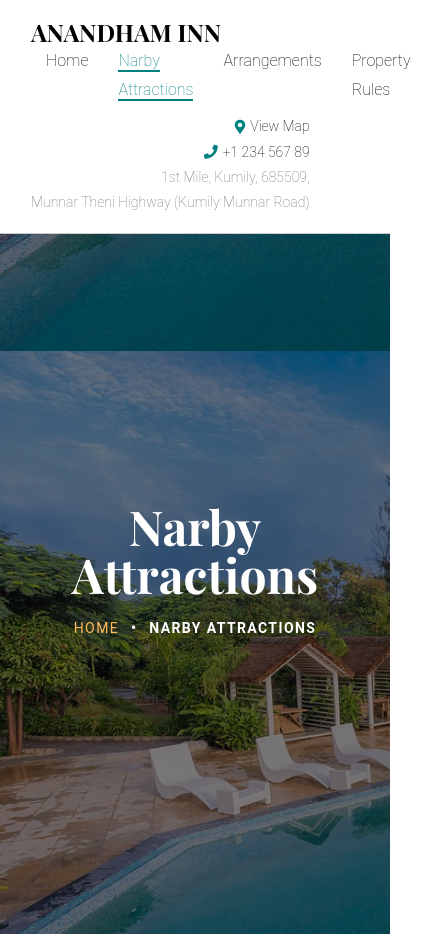
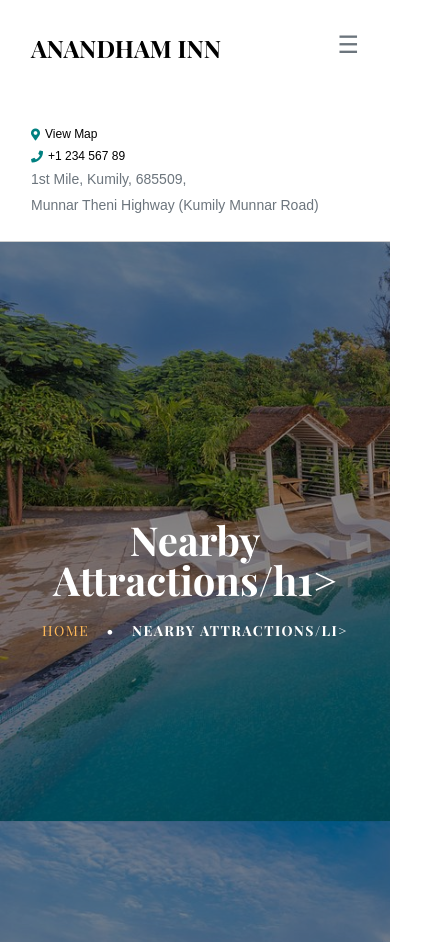
Before and after one commit to Sree29/Anandham, a plain HTML site: page nearby_attractions.html in a window 390 px wide. Shown: the top 945 px of the page, 426 px wide, since content can reach past the window. Drawn offline with nearby package versions, Linux system fonts and the light colour scheme; files whose address does not match are found by name; a web font is replaced by a local one.

Commit message:
fifth commmit

```diff
--- a/nearby_attractions.html
+++ b/nearby_attractions.html
@@ -27,62 +27,27 @@
   </head>
   <body>
 
+
     <header class="site-header">
       <div class="container">
         <div class="navbar">
           <div class="navbar-logo">
             <h1><span>ANANDHAM INN</span></h1>
           </div>
-
+          <!-- Hidden Checkbox for Toggle -->
+          <input type="checkbox" id="menu-toggle" class="menu-toggle-checkbox" />
+          <label for="menu-toggle" class="menu-toggle">☰</label>
           <ul class="navbar-links">
-            <li ><a href="index.html">Home</a></li>
-            <li class="active"><a href="nearby_attractions.html">Narby Attractions</a></li>
-            <!-- <li><a href="about.html">About</a></li> -->
+            <li><a href="index.html">Home</a></li>
+            <li class="active"><a href="nearby_attractions.html">Nearby Attractions</a></li>
             <li ><a href="arrangements.html">Arrangements</a></li>
-            <li><a href="rules.html">Property Rules</a></li>
+            <li ><a href="rules.html">Property Rules</a></li>
           </ul>
           <div class="navbar-info">
             <a class="map-link" href="#"><i class="fa fa-map-marker-alt"></i> View Map</a>
             <a class="phone-link" href="tel:+123456789"><i class="fa fa-phone"></i> +1 234 567 89</a>
             <span class="address">1st Mile, Kumily, 685509,<br> Munnar Theni Highway (Kumily Munnar Road)</span>
           </div>
-          <style>
-            /* Navbar Info */
-            .navbar-info {
-              display: flex;
-              flex-direction: column;
-              align-items: flex-end;
-              text-align: right;
-              margin-top: 10px;
-              font-size: 14px;
-            }
-
-            .navbar-info .map-link,
-            .navbar-info .phone-link {
-              text-decoration: none;
-              color: #000;
-              display: flex;
-              align-items: center;
-            }
-
-            .navbar-info .map-link i,
-            .navbar-info .phone-link i {
-              margin-right: 5px;
-              /* Space between icon and text */
-            }
-
-            .navbar-info .map-link:hover,
-            .navbar-info .phone-link:hover {
-              text-decoration: underline;
-            }
-
-            /* Font Awesome Icon */
-            .fa-map-marker-alt,
-            .fa-phone {
-              color: #008080;
-              /* Icon color */
-            }
-          </style>
         </div>
       </div>
     </header>
@@ -90,7 +55,7 @@
   /* Reset */
 body {
   margin: 0;
-
+  font-family: Arial, sans-serif;
 }
 
 /* Header (Navbar) */
@@ -100,7 +65,7 @@
   position: sticky;
   top: 0;
   z-index: 1000;
-        padding: 10px 0;
+  padding: 15px 0;
 }
 
 .navbar {
@@ -108,6 +73,7 @@
   justify-content: space-between;
   align-items: center;
   flex-wrap: wrap;
+  gap: 20px;
 }
 
 .navbar-logo h1 {
@@ -121,13 +87,16 @@
 
 .navbar-links {
   display: flex;
+  flex-wrap: wrap;
   list-style: none;
   margin: 0;
   padding: 0;
+  gap: 20px;
+  transition: max-height 0.3s ease;
 }
 
 .navbar-links li {
-        margin: 0 15px;
+  margin: 0;
 }
 
 .navbar-links li a {
@@ -149,13 +118,20 @@
   align-items: flex-end;
   text-align: right;
   margin-top: 10px;
+  font-size: 14px;
 }
 
 .navbar-info .map-link,
 .navbar-info .phone-link {
   text-decoration: none;
   color: #000;
-        font-size: 14px;
+  display: flex;
+  align-items: center;
+}
+
+.navbar-info .map-link i,
+.navbar-info .phone-link i {
+  margin-right: 5px;
 }
 
 .navbar-info .map-link:hover,
@@ -163,78 +139,75 @@
   text-decoration: underline;
 }
 
-      /* Hero Section */
-      .site-hero {
-        position: relative;
-        background-size: cover;
-        background-attachment: fixed;
-        color: white;
-        text-align: center;
-        height: 100vh;
-        /* Full screen height */
-        display: flex;
-        align-items: center;
-        /* Center vertically */
-        justify-content: center;
-        /* Center horizontally */
+/* Font Awesome Icon */
+.fa-map-marker-alt,
+.fa-phone {
+  color: #008080;
 }
 
-      .site-hero .container {
-        z-index: 2;
+/* Menu Toggle Checkbox */
+.menu-toggle-checkbox {
+  display: none;
 }
 
-      .site-hero .heading {
-        font-size: 48px;
-        margin: 0;
+.menu-toggle {
+  display: none;
+  background: none;
+  border: none;
+  font-size: 24px;
+  cursor: pointer;
 }
 
-      .custom-caption {
-        font-size: 18px;
-        margin-top: -250px;
-        /* Adjust the margin-top here */
+@media (max-width: 768px) {
+  .navbar-links {
+    max-height: 0;
+    overflow: hidden;
+    flex-direction: column;
+    gap: 10px;
   }
 
-      .mouse-icon {
-        margin-top: 20px;
+  .navbar-links.show {
+    max-height: 300px;
   }
 
-      .mouse-icon .mouse-wheel {
+  .menu-toggle {
     display: block;
-        border: 2px solid white;
-        border-radius: 50%;
-        width: 25px;
-        height: 25px;
   }
 
-      /* Optional Overlay */
-      .site-hero.overlay::before {
-        content: '';
-        position: absolute;
-        top: 0;
-        left: 0;
-        right: 0;
-        bottom: 0;
-        background: rgba(0, 0, 0, 0.5);
-        z-index: 1;
+  /* Show menu when checkbox is checked */
+  .menu-toggle-checkbox:checked ~ .navbar-links {
+    max-height: 300px; /* Adjust as needed */
   }
+
+  .navbar-links li a {
+    font-size: 14px;
+  }
+
+  .navbar-info {
+    text-align: left;
+    align-items: flex-start;
+  }
+
+  .navbar-info .map-link,
+  .navbar-info .phone-link {
+    font-size: 12px;
+  }
+}
+
 </style>
-    <!-- END head -->
-
-    <section class="site-hero inner-page overlay" style="background-image: url(images/1.jpg)" data-stellar-background-ratio="0.5">
+<section class="site-hero inner-page overlay" style="background-image: url(images/1.jpg);" data-stellar-background-ratio="0.5">
   <div class="container">
-        <div class="row site-hero-inner justify-content-center align-items-center">
+    <div class="row site-hero-inner justify-content-center align-items-center" style="padding-top: -300px;">
       <div class="col-md-10 text-center" data-aos="fade">
-            <h1 class="heading mb-3">Narby Attractions</h1>
+        <h1 class="heading mb-3">Nearby Attractions/h1>
         <ul class="custom-breadcrumbs mb-4">
           <li><a href="index.html">Home</a></li>
           <li>&bullet;</li>
-              <li>Narby Attractions</li>
+          <li>Nearby Attractions/li>
         </ul>
       </div>
     </div>
   </div>
-
-
 </section>
     <!-- END section -->
 
```
Lines whose indentation alone changed are shown as unchanged.
